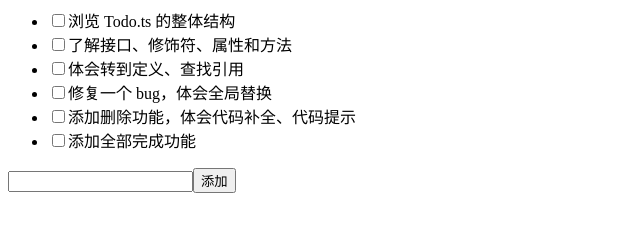
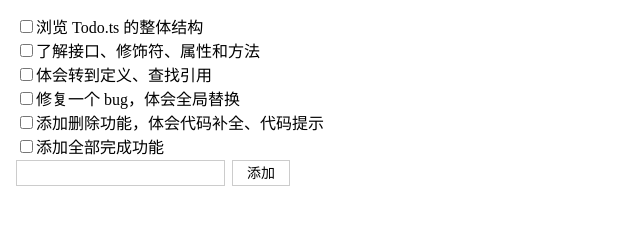
Before and after one commit to xcatliu/typescript-todoapp, a website with bundled scripts: page index.html in a window 1280 px wide. Shown: the whole page, without its empty margins (0-640 px from the left). Built offline with nearby package versions, Linux system fonts and the light colour scheme.

Commit message:
添加 css 适配移动端

```diff
--- /dev/null
+++ b/index.css
@@ -0,0 +1,35 @@
+html, body {
+    margin: 0;
+    font-size: 16px;
+    line-height: 1.5;
+}
+#app {
+    margin: 1em;
+}
+ul {
+    padding-left: 0;
+    margin: 0;
+}
+li {
+    list-style: none;
+}
+input[type="checkbox"] {
+
+}
+input[type="text"] {
+    border: 1px solid #ccc;
+    font-size: 16px;
+    line-height: 1.5;
+    padding: 0;
+    vertical-align: middle;
+}
+button {
+    border: 1px solid #ccc;
+    background: white;
+    padding: 0;
+    font-size: 14px;
+    line-height: 24px;
+    padding: 0 1em;
+    vertical-align: middle;
+    margin-left: 0.5em;
+}
--- a/index.html
+++ b/index.html
@@ -1,2 +1,16 @@
-<div id="app"></div>
-<script type="module" src="./lib/index.js"></script>
+<!doctype html>
+<html>
+    <head>
+        <meta charset="utf-8">
+        <meta http-equiv="x-ua-compatible" content="ie=edge">
+        <title>TypeScript TodoApp</title>
+        <meta name="viewport" content="width=device-width, initial-scale=1">
+
+        <!-- <link rel="stylesheet" href="https://cdnjs.cloudflare.com/ajax/libs/normalize/8.0.0/normalize.min.css"> -->
+        <link rel="stylesheet" href="./index.css">
+    </head>
+    <body>
+        <div id="app"></div>
+        <script type="module" src="./lib/index.js"></script>
+    </body>
+</html>
```
Also changed, not shown: src/Todo.ts (+5 -2 lines), README.md, lib/Todo.js, lib/index.js (line endings or trailing spaces).
